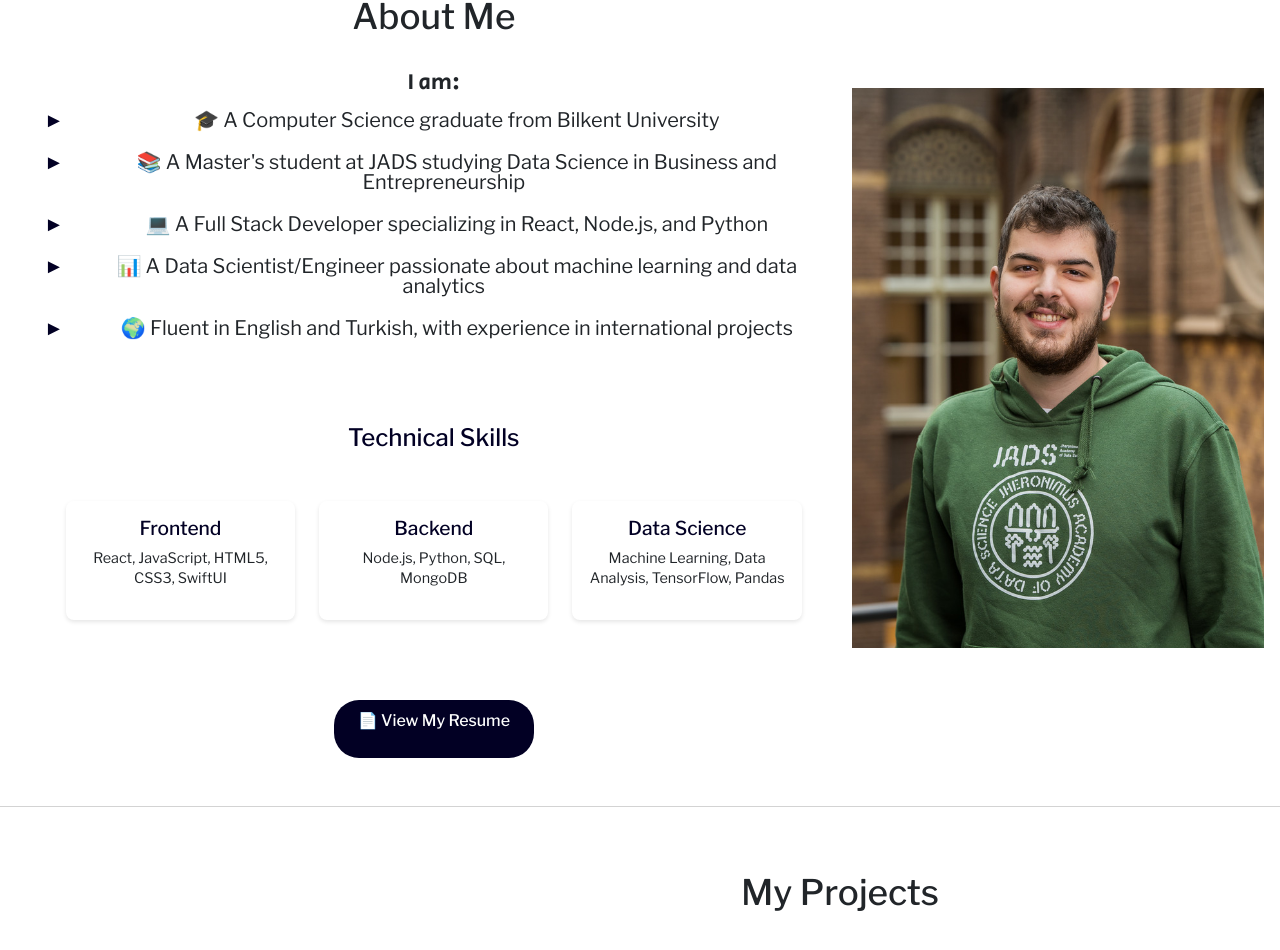
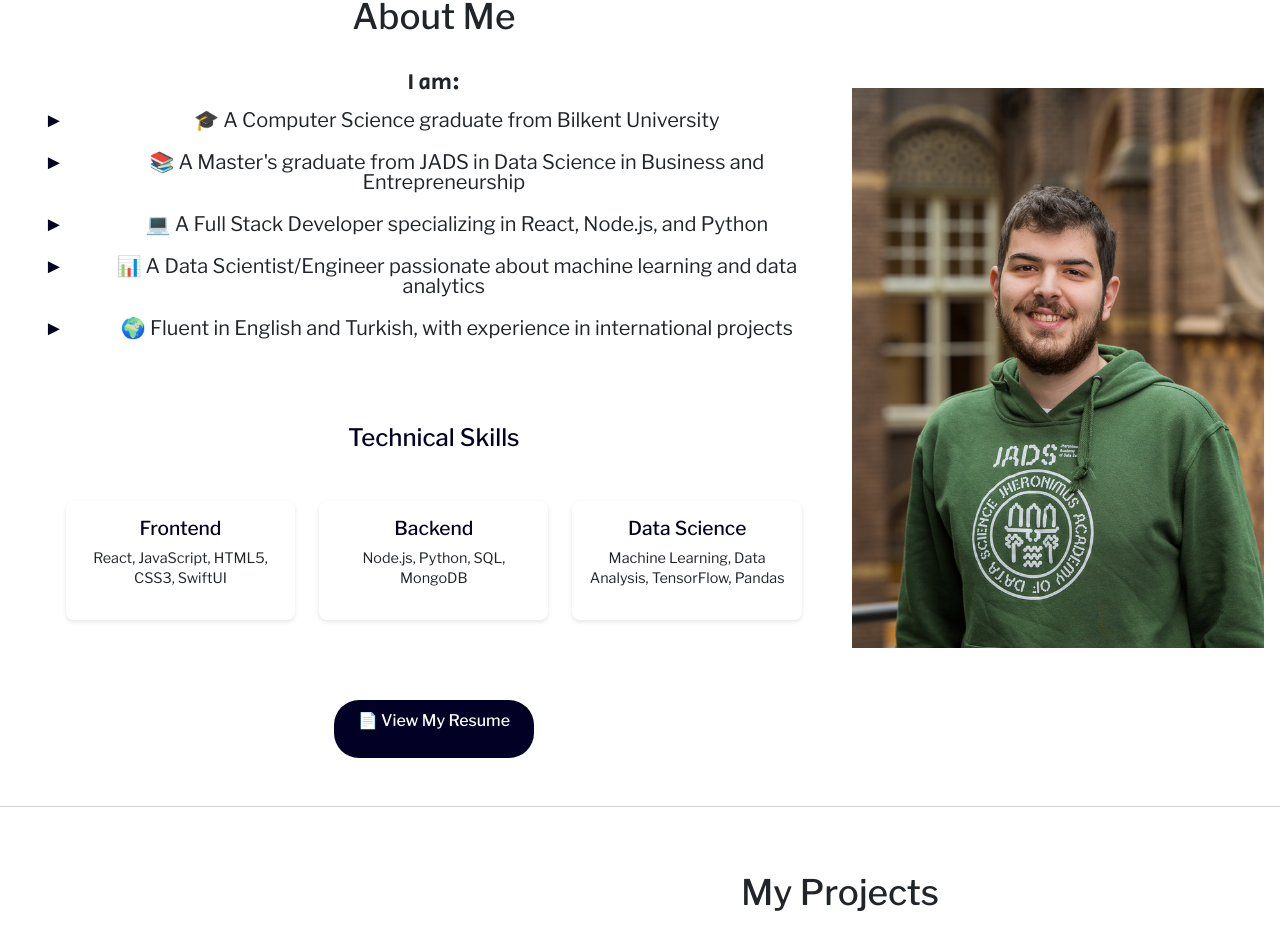
Before and after one commit to canonal7/Personal-Web, a React (Create React App) app: page / in a window 1280 px wide. Shown: the part 926-1876 px from the top of the page. Built offline with nearby package versions, Linux system fonts and the light colour scheme.

Commit message:
Update About.js

```diff
--- a/src/pages/Main/About.js
+++ b/src/pages/Main/About.js
@@ -19,7 +19,7 @@ const About = () => {
         <ul>
           <li>🎓 A Computer Science graduate from Bilkent University</li>
           <li>
-            📚 A Master's student at JADS studying Data Science in Business and
+            📚 A Master's graduate from JADS in Data Science in Business and
             Entrepreneurship
           </li>
           <li>
```
